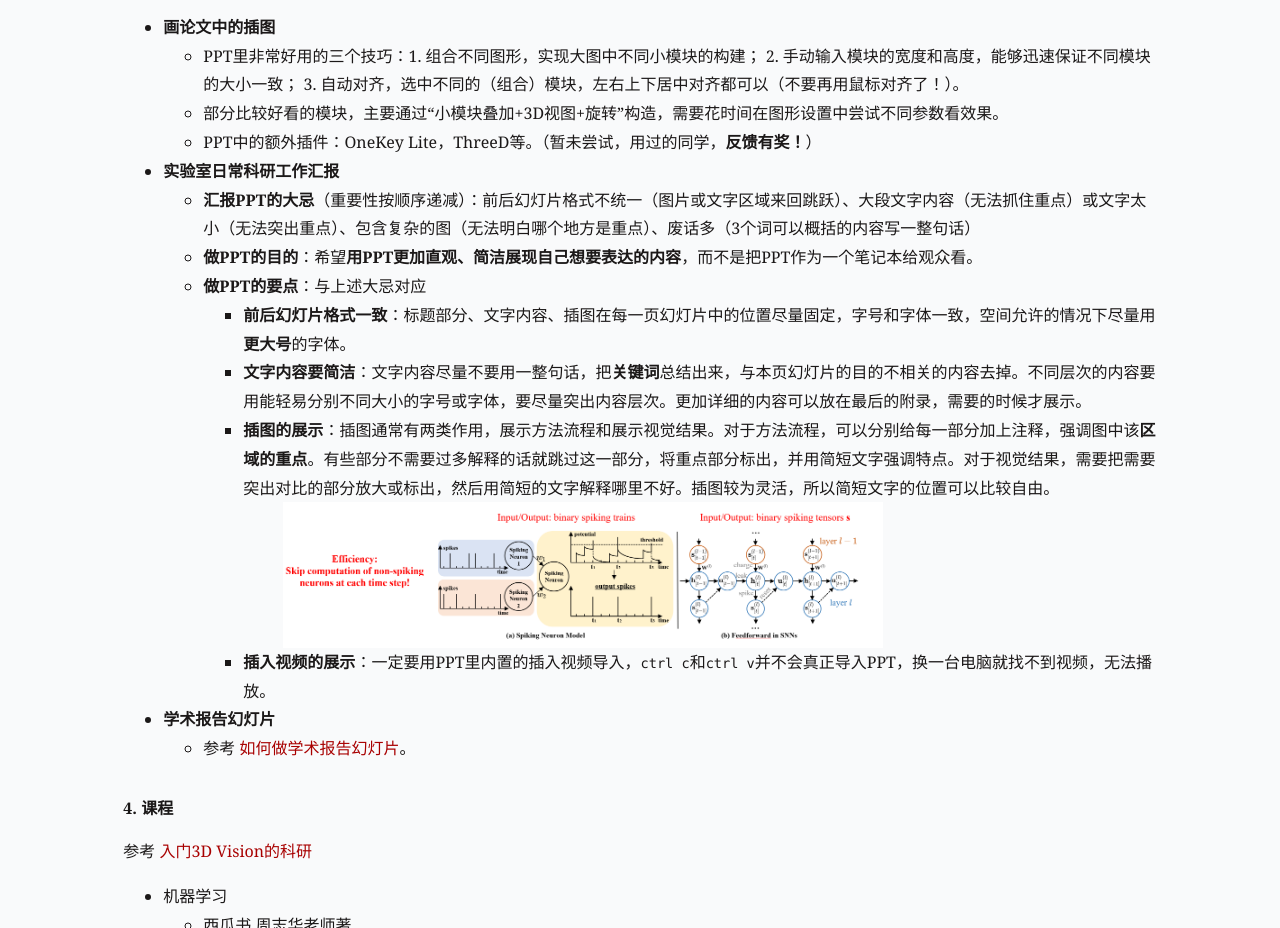
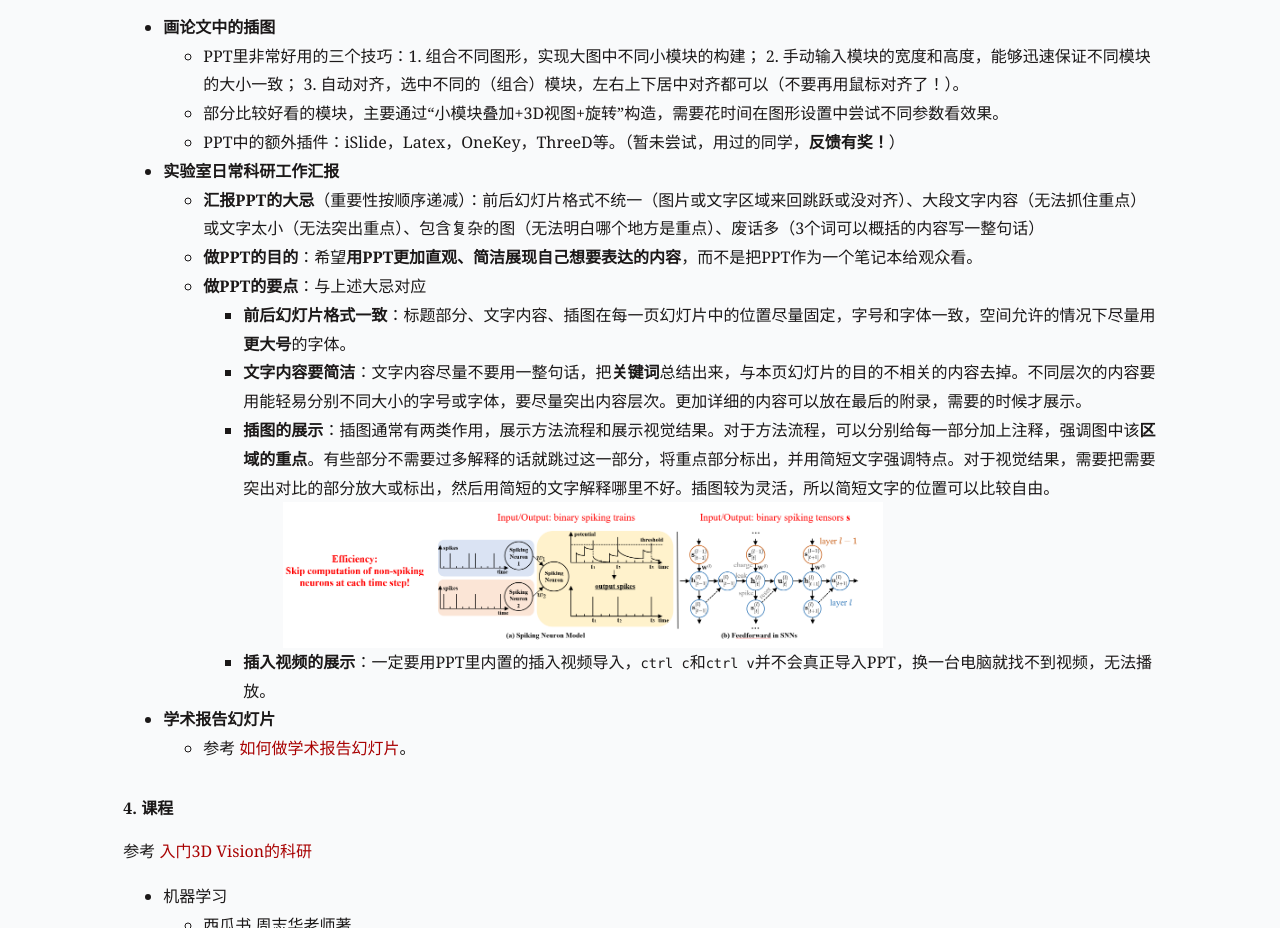
Before and after one commit to JimmyZou/JimmyZou.github.io, a plain HTML site: page src/blog_graduate_guidance.html in a window 1280 px wide. Shown: the part 5640-6568 px from the top of the page. Drawn offline with nearby package versions, Linux system fonts and the light colour scheme; a web font is replaced by a local one.

Commit message:
embodied

```diff
--- a/src/blog_graduate_guidance.html
+++ b/src/blog_graduate_guidance.html
@@ -278,12 +278,12 @@
                 <li>PPT里非常好用的三个技巧：1. 组合不同图形，实现大图中不同小模块的构建； 2. 手动输入模块的宽度和高度，能够迅速保证不同模块的大小一致； 3.
                     自动对齐，选中不同的（组合）模块，左右上下居中对齐都可以（不要再用鼠标对齐了！）。</li>
                 <li>部分比较好看的模块，主要通过“小模块叠加+3D视图+旋转”构造，需要花时间在图形设置中尝试不同参数看效果。</li>
-                <li>PPT中的额外插件：OneKey Lite，ThreeD等。（暂未尝试，用过的同学，<strong>反馈有奖！</strong>）</li>
+                <li>PPT中的额外插件：iSlide，Latex，OneKey，ThreeD等。（暂未尝试，用过的同学，<strong>反馈有奖！</strong>）</li>
             </ul>
         </li>
         <li><strong>实验室日常科研工作汇报</strong>
             <ul>
-                <li><strong>汇报PPT的大忌</strong>（重要性按顺序递减）：前后幻灯片格式不统一（图片或文字区域来回跳跃）、大段文字内容（无法抓住重点）或文字太小（无法突出重点）、包含复杂的图（无法明白哪个地方是重点）、废话多（3个词可以概括的内容写一整句话）
+                <li><strong>汇报PPT的大忌</strong>（重要性按顺序递减）：前后幻灯片格式不统一（图片或文字区域来回跳跃或没对齐）、大段文字内容（无法抓住重点）或文字太小（无法突出重点）、包含复杂的图（无法明白哪个地方是重点）、废话多（3个词可以概括的内容写一整句话）
                 </li>
                 <li><strong>做PPT的目的</strong>：希望<strong>用PPT更加直观、简洁展现自己想要表达的内容</strong>，而不是把PPT作为一个笔记本给观众看。</li>
                 <li><strong>做PPT的要点</strong>：与上述大忌对应
```
Also changed, not shown: 2 other files.
